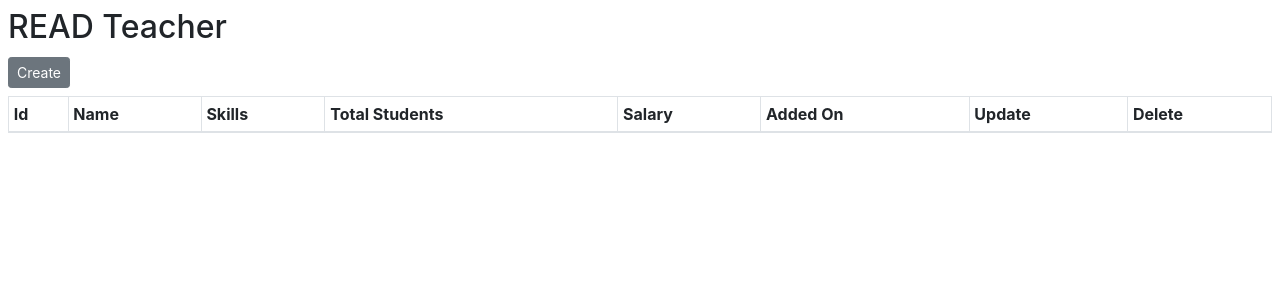
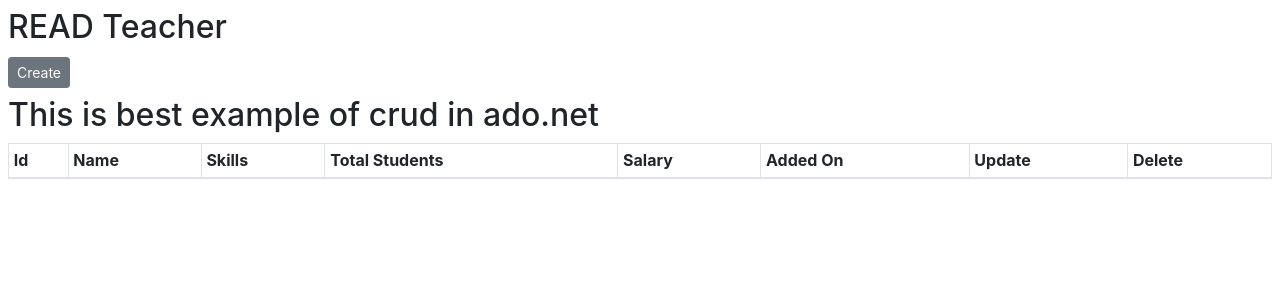
Before and after one commit to tdipendra9/DemoApp, an ASP.NET Core app: page / in a window 1280 px wide. Shown: the top 300 px of the page. Run offline with ASP.NET Core 8, Linux system fonts and the light colour scheme; data that the repository does not hold is empty; some libraries are stand-ins or nearby versions.

Commit message:
changed index.cshtml file for upgrade

```diff
--- a/DemoApp/Views/Home/Index.cshtml
+++ b/DemoApp/Views/Home/Index.cshtml
@@ -7,6 +7,7 @@
 <h2>@title</h2>
 
 <h3><a asp-action="Create" class="btn btn-sm btn-secondary">Create</a></h3>
+<h2>This is best example of crud in ado.net  </h2>
 <table class="table table-bordered table-sm table-striped">
     <thead>
         <tr><th>Id</th><th>Name</th><th>Skills</th><th>Total Students</th><th>Salary</th><th>Added On</th><th>Update</th><th>Delete</th></tr>
```
